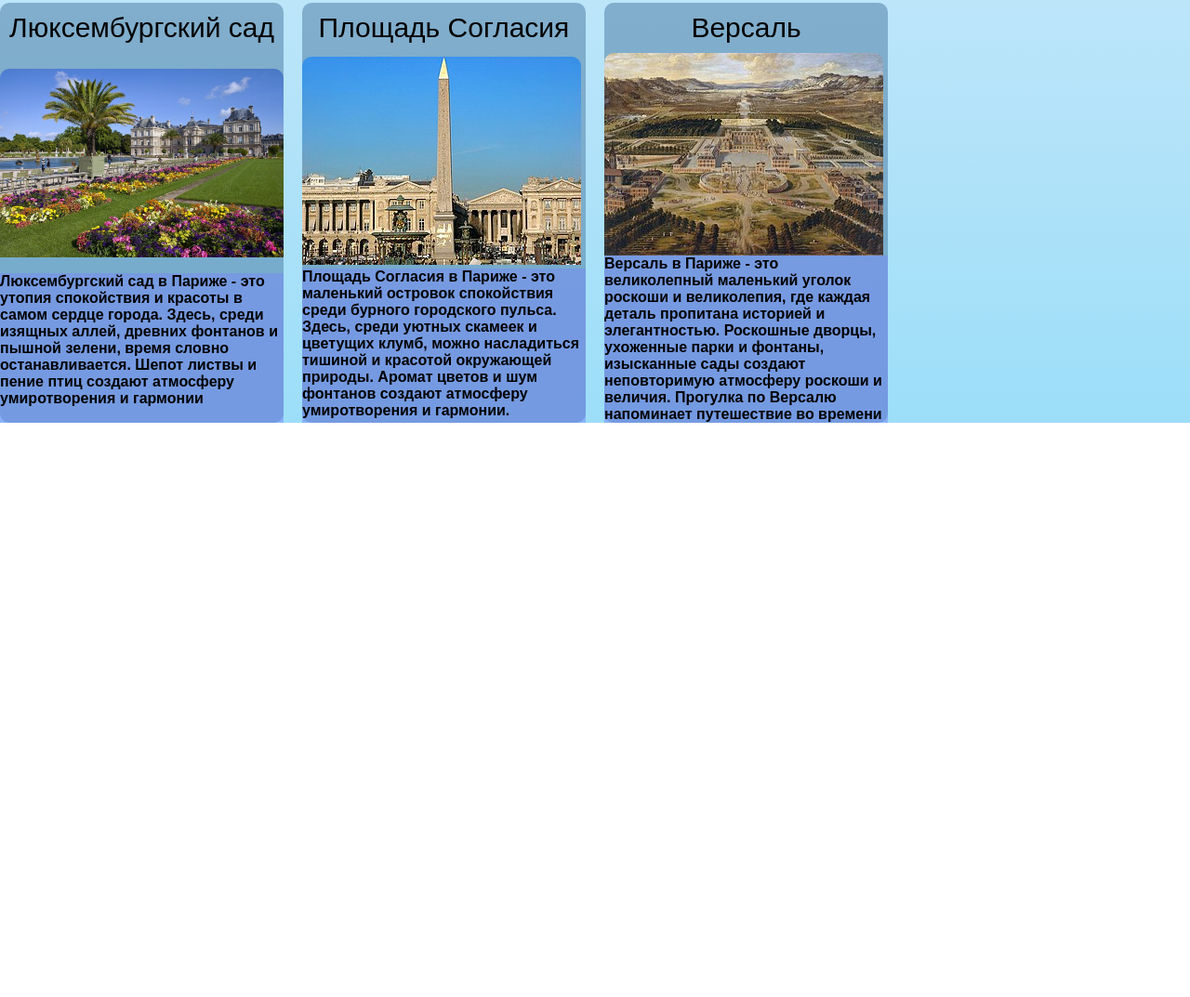
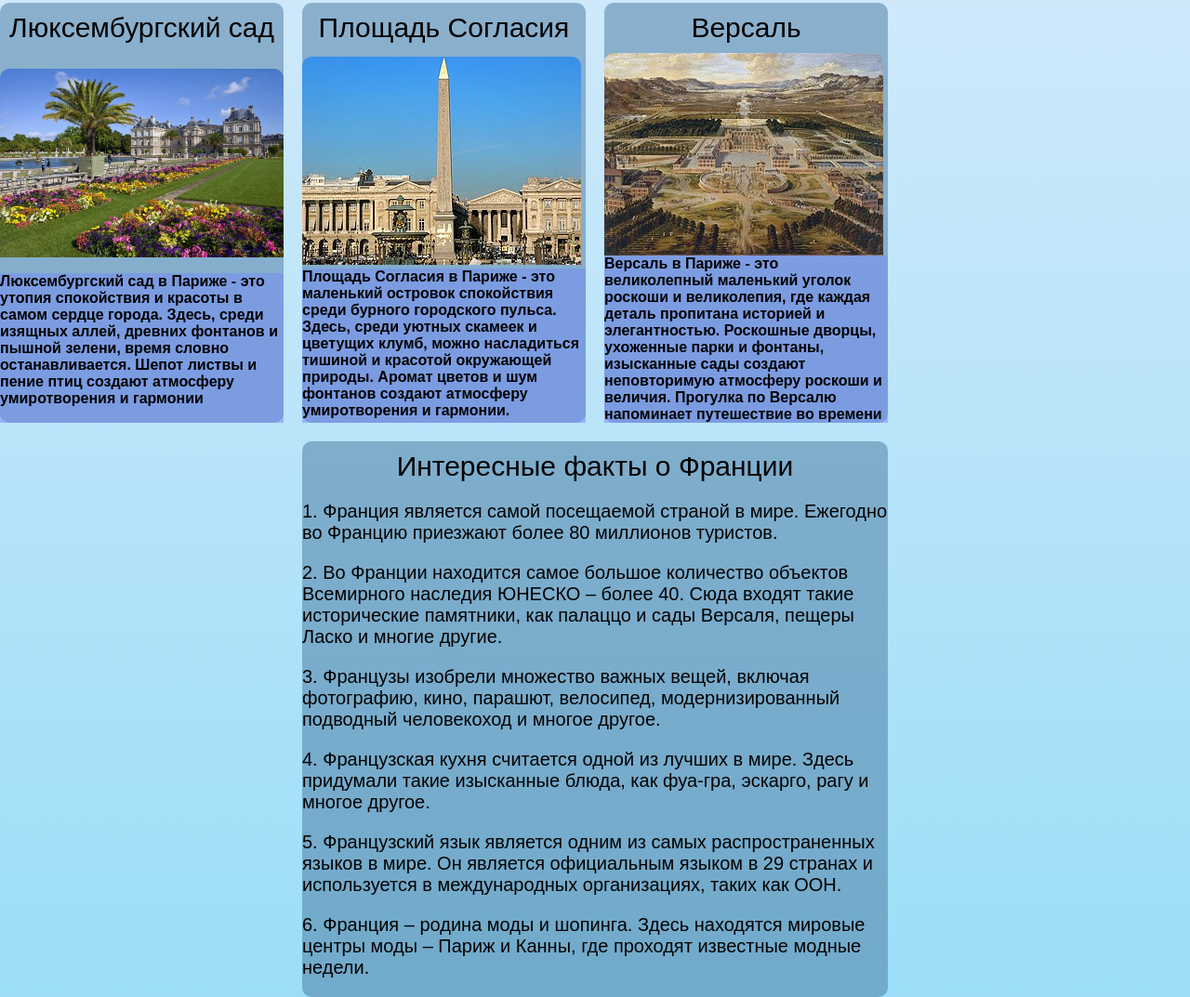
Before and after one commit to LevVanushin/Lev_repository, a plain HTML site: page index.html in a window 1280 px wide. Shown: the part 724-1797 px from the top of the page at 93% size. Before the commit the page ends 1179 px from the top, so only its background shows below. Drawn offline with Linux system fonts and the light colour scheme.

Commit message:
feat:Add facts about France

```diff
--- a/index.html
+++ b/index.html
@@ -9,7 +9,6 @@
 <body>
     <h1 class="caption">Красивые места в Париже, в которые стоит сходить</h1>
     <div class="container">
-
 
         <div class="place">
             <h1>Эйфелева Башня</h1>
@@ -49,6 +48,18 @@
             <img src="./images/Versal.jpg">
             <p>Версаль в Париже - это великолепный маленький уголок роскоши и великолепия, где каждая деталь пропитана историей и элегантностью. Роскошные дворцы, ухоженные парки и фонтаны, изысканные сады создают неповторимую атмосферу роскоши и величия. Прогулка по Версалю напоминает путешествие во времени</p>
         </div>
+
+        <div class="place facts">
+            <h1>Интересные факты о Франции</h1>
+            <ol>
+                <li>Франция является самой посещаемой страной в мире. Ежегодно во Францию приезжают более 80 миллионов туристов.</li>
+                <li>Во Франции находится самое большое количество объектов Всемирного наследия ЮНЕСКО – более 40. Сюда входят такие исторические памятники, как палаццо и сады Версаля, пещеры Ласко и многие другие.</li>
+                <li>Французы изобрели множество важных вещей, включая фотографию, кино, парашют, велосипед, модернизированный подводный человекоход и многое другое.</li>
+                <li>Французская кухня считается одной из лучших в мире. Здесь придумали такие изысканные блюда, как фуа-гра, эскарго, рагу и многое другое.</li>
+                <li>Французский язык является одним из самых распространенных языков в мире. Он является официальным языком в 29 странах и используется в международных организациях, таких как ООН.</li>
+                <li>Франция – родина моды и шопинга. Здесь находятся мировые центры моды – Париж и Канны, где проходят известные модные недели.</li>
+            </ol>
+        </div>
     </div>
 </body>
 </html>
--- a/style.css
+++ b/style.css
@@ -35,6 +35,10 @@ body{
     max-width: 100%;
 }
 
+.place:nth-child(1) h1{
+    font-size: 56px;
+}
+
 .information p{
     position: relative;
     text-align: center;
@@ -64,9 +68,6 @@ body{
     display: grid;
 
     justify-self: center;
-
-    min-width: 300px;
-    max-height: 100%;
 
     background-color: rgba(72, 120, 160, 0.5);
 
@@ -100,3 +101,24 @@ body{
     font-family: "Bahnschrift", sans-serif;
     font-weight: 700;
 }
+
+.facts{
+    grid-column: 2 / -2;
+    width: 100%;
+}
+
+.facts h1{
+    margin-bottom: 10px;
+}
+
+.facts ol{
+    position: relative;
+    font-family: "Bahnschrift", sans-serif;
+    font-size: 20px;
+
+    list-style-position: inside;
+}
+
+.facts li{
+    margin-bottom: 20px;
+}
```
